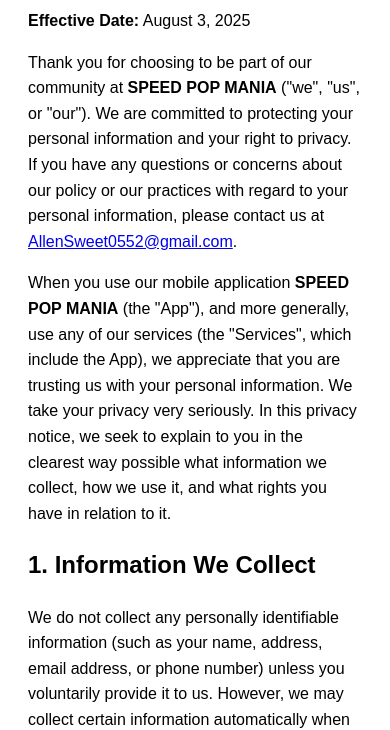
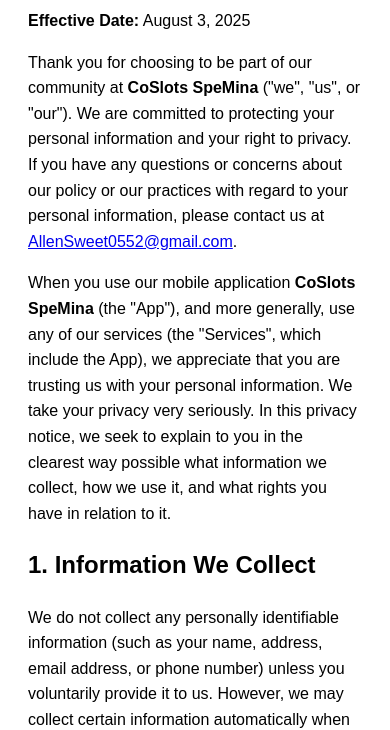
Before and after one commit to AllenSu7/CoSlots-SpeMina-WEB, a plain HTML site: page index.html in a window 390 px wide. Shown: the part 114-844 px from the top of the page. Drawn offline with Linux system fonts and the light colour scheme.

Commit message:
Update index.html

```diff
--- a/index.html
+++ b/index.html
@@ -2,16 +2,16 @@
 <html lang="en">
 <head>
   <meta charset="UTF-8">
-  <title>Privacy Policy - SPEED POP MANIA</title>
+  <title>Privacy Policy - CoSlots SpeMina</title>
   <meta name="viewport" content="width=device-width, initial-scale=1.0">
 </head>
 <body style="font-family: Arial, sans-serif; padding: 20px; line-height: 1.6;">
   <h1>Privacy Policy</h1>
   <p><strong>Effective Date:</strong> August 3, 2025</p>
 
-  <p>Thank you for choosing to be part of our community at <strong>SPEED POP MANIA</strong> ("we", "us", or "our"). We are committed to protecting your personal information and your right to privacy. If you have any questions or concerns about our policy or our practices with regard to your personal information, please contact us at <a href="mailto:AllenSweet0552@gmail.com">AllenSweet0552@gmail.com</a>.</p>
+  <p>Thank you for choosing to be part of our community at <strong>CoSlots SpeMina</strong> ("we", "us", or "our"). We are committed to protecting your personal information and your right to privacy. If you have any questions or concerns about our policy or our practices with regard to your personal information, please contact us at <a href="mailto:AllenSweet0552@gmail.com">AllenSweet0552@gmail.com</a>.</p>
 
-  <p>When you use our mobile application <strong>SPEED POP MANIA</strong> (the "App"), and more generally, use any of our services (the "Services", which include the App), we appreciate that you are trusting us with your personal information. We take your privacy very seriously. In this privacy notice, we seek to explain to you in the clearest way possible what information we collect, how we use it, and what rights you have in relation to it.</p>
+  <p>When you use our mobile application <strong>CoSlots SpeMina</strong> (the "App"), and more generally, use any of our services (the "Services", which include the App), we appreciate that you are trusting us with your personal information. We take your privacy very seriously. In this privacy notice, we seek to explain to you in the clearest way possible what information we collect, how we use it, and what rights you have in relation to it.</p>
 
   <h2>1. Information We Collect</h2>
   <p>We do not collect any personally identifiable information (such as your name, address, email address, or phone number) unless you voluntarily provide it to us. However, we may collect certain information automatically when you use our App, including:</p>
@@ -66,6 +66,6 @@
   <h2>11. Contact Us</h2>
   <p>If you have questions or comments about this policy, you may contact us by email at <a href="mailto:AllenSweet0552@gmail.com">AllenSweet0552@gmail.com</a>.</p>
 
-  <p>Thank you for trusting <strong>SPEED POP MANIA</strong>. Your privacy is important to us.</p>
+  <p>Thank you for trusting <strong>CoSlots SpeMina</strong>. Your privacy is important to us.</p>
 </body>
 </html>
```
